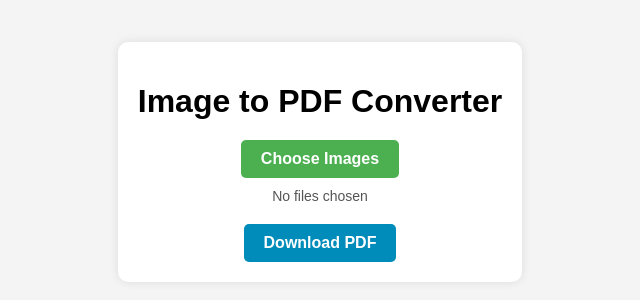
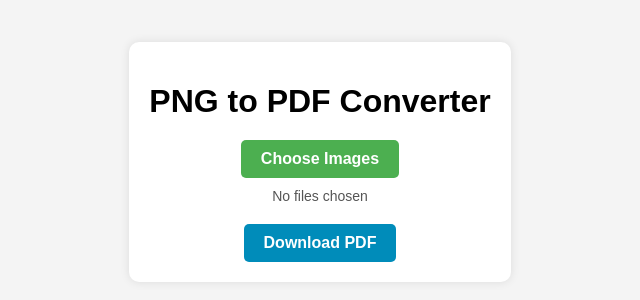
Before and after one commit to aurangzeb-dev/PDF-CONVERTER, a plain HTML site: page index.html in a window 1280 px wide. Shown: the part 238-538 px from the top of the page, without its empty margins (320-960 px from the left). Drawn offline with nearby package versions, Linux system fonts and the light colour scheme.

Commit message:
Update index.html

```diff
--- a/index.html
+++ b/index.html
@@ -8,7 +8,7 @@
 </head>
 <body>
     <div class="container">
-        <h1>Image to PDF Converter</h1>
+        <h1>PNG to PDF Converter</h1>
         <div class="file-upload">
             <input type="file" id="fileInput" multiple accept="image/*" onchange="updateFileList()" />
             <label for="fileInput" class="custom-file-upload">Choose Images</label>
```
